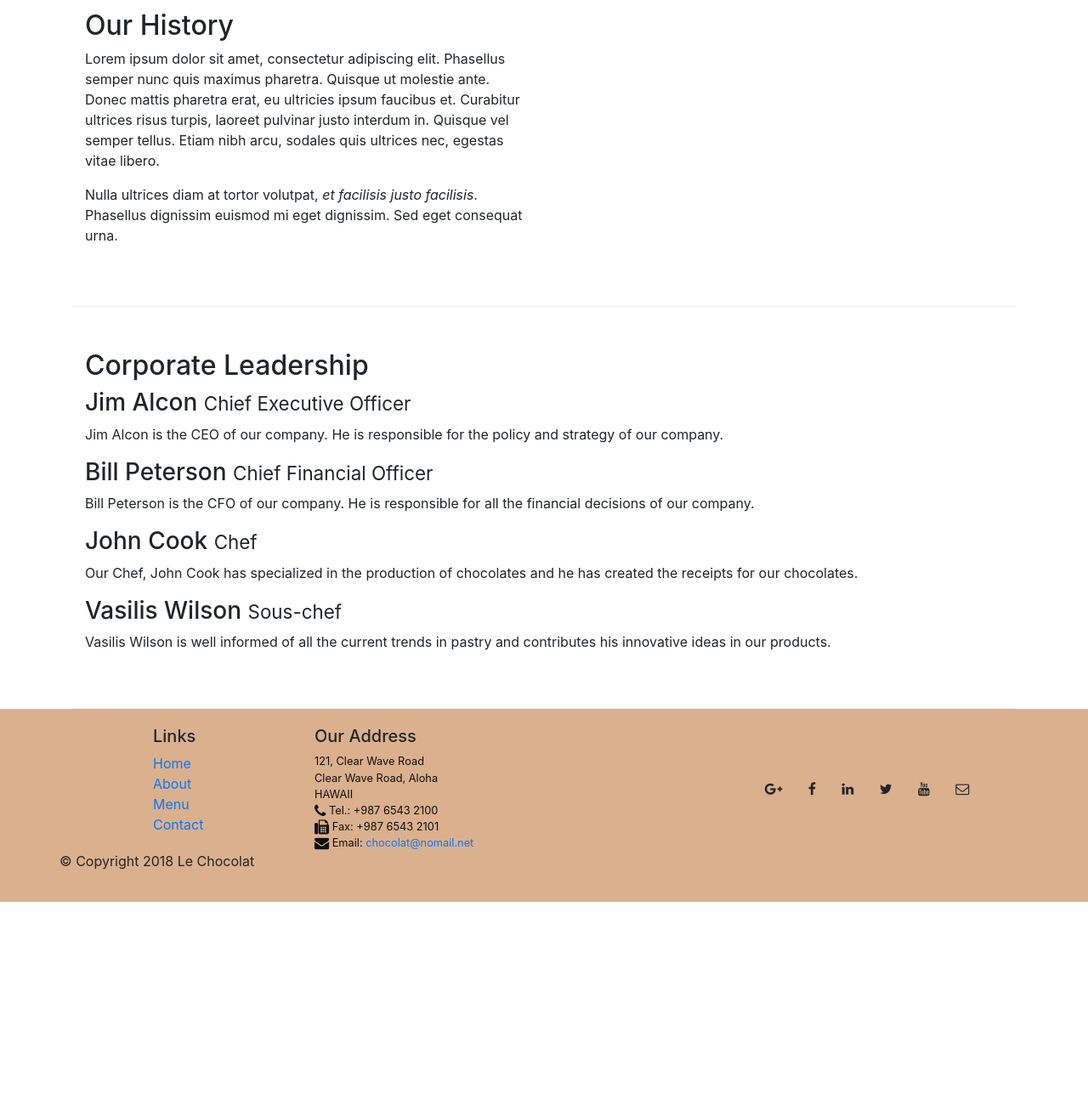
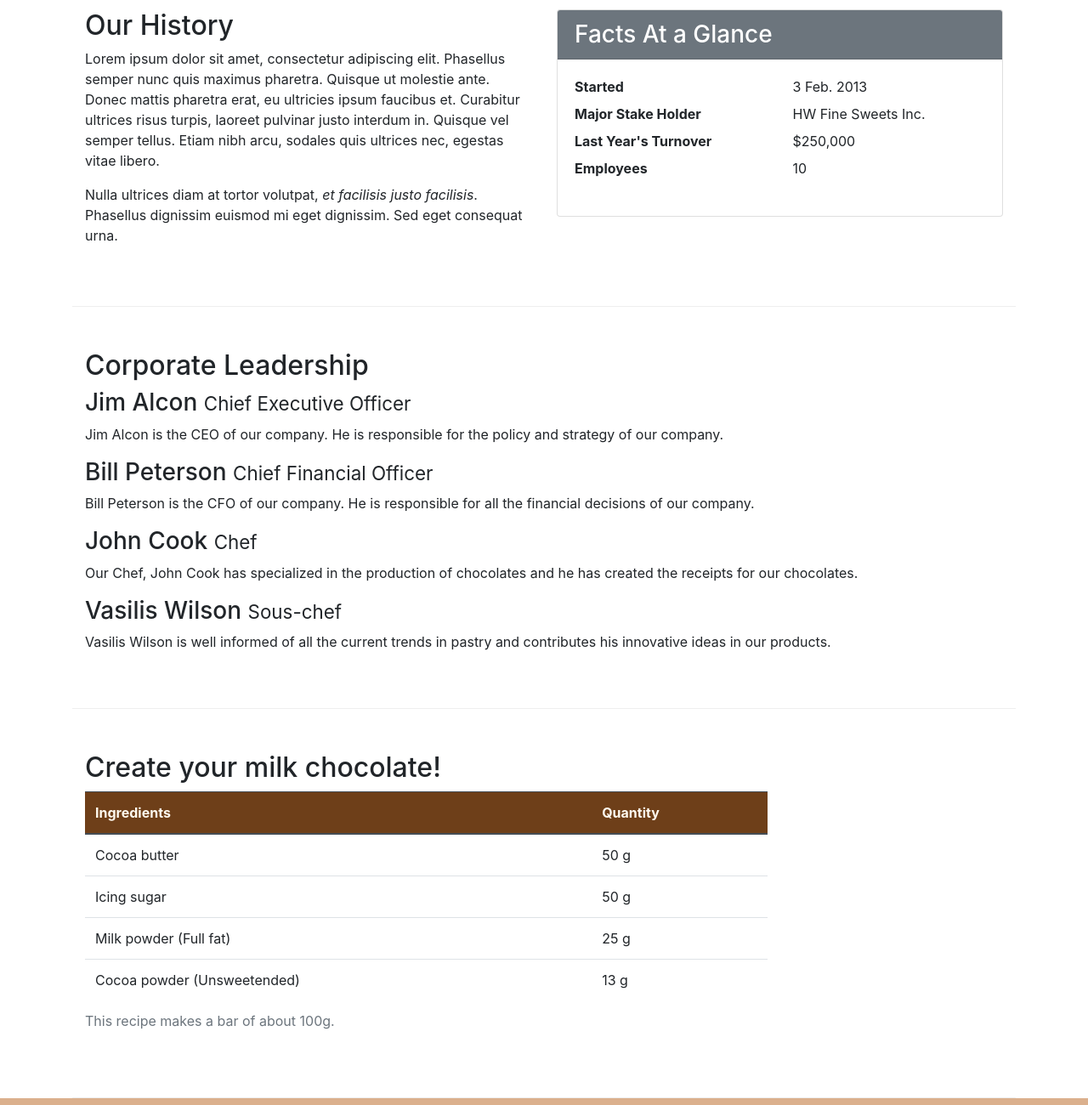
Before and after one commit to flopifer/leChocolat, a website: page aboutus.html in a window 1280 px wide. Shown: the part 480-1780 px from the top of the page at 85% size. Before the commit the page ends 1541 px from the top, so only its background shows below. Drawn offline with nearby package versions, Linux system fonts and the light colour scheme.

Commit message:
Tables and Cards

```diff
--- a/aboutus.html
+++ b/aboutus.html
@@ -62,7 +62,7 @@
             </div>
         </div>
         <div class="row row-content">
-            <div class="col col-sm-6">
+            <div class="col-12 col-sm-6">
                 <h2>Our History</h2>
                 <p>Lorem ipsum dolor sit amet, consectetur adipiscing elit. Phasellus semper nunc quis maximus
                     pharetra.
@@ -72,6 +72,23 @@
                 <p>Nulla ultrices diam at tortor volutpat, <em>et facilisis justo facilisis</em>. Phasellus
                     dignissim
                     euismod mi eget dignissim. Sed eget consequat urna. </p>
+            </div>
+            <div class="col col-sm">
+                <div class="card">
+                    <h3 class="card-header bg-secondary text-white">Facts At a Glance</h3>
+                    <div class="card-body">
+                        <dl class="row">
+                            <dt class="col-6">Started</dt>
+                            <dd class="col-6">3 Feb. 2013</dd>
+                            <dt class="col-6">Major Stake Holder</dt>
+                            <dd class="col-6">HW Fine Sweets Inc.</dd>
+                            <dt class="col-6">Last Year's Turnover</dt>
+                            <dd class="col-6">$250,000</dd>
+                            <dt class="col-6">Employees</dt>
+                            <dd class="col-6">10</dd>
+                        </dl>
+                    </div>
+                </div>
             </div>
         </div>
 
@@ -104,6 +121,44 @@
                 </div>
             </div>
         </div>
+
+        <div class="row row-content">
+            <div class="col-12 col-sm-9">
+                <h2>Create your milk chocolate!</h2>
+                <div class="table-responsive">
+                    <table class="table table-hover">
+                        <caption>This recipe makes a bar of about 100g.</caption>
+                        <thead class="thead-dark">
+                            <tr>
+                                <th>Ingredients</th>
+                                <th>Quantity</th>
+                            </tr>
+                        </thead>
+                        <tbody>
+                            <tr>
+                                <td>Cocoa butter</td>
+                                <td>50 g</td>
+                            </tr>
+                            <tr>
+                                <td>Icing sugar</td>
+                                <td>50 g</td>
+                            </tr>
+                            <tr>
+                                <td>Milk powder (Full fat)</td>
+                                <td>25 g</td>
+                            </tr>
+                            <tr>
+                                <td>Cocoa powder (Unsweetended)</td>
+                                <td>13 g</td>
+                            </tr>
+                        </tbody>
+                    </table>
+                </div>
+            </div>
+            <div class="col-12 col-sm-3">
+            </div>
+        </div>
+
     </div>
 
     <footer class="footer">
--- a/css/styles.css
+++ b/css/styles.css
@@ -32,3 +32,11 @@ body {
     padding:50px 0px 0px 0px;
     z-index:0;
     }
+
+.table .thead-dark th {
+        color:floralwhite;
+        background-color:#6E3F19
+}
+tr:hover{
+        background-color:#dbb08db0!important
+}
```
